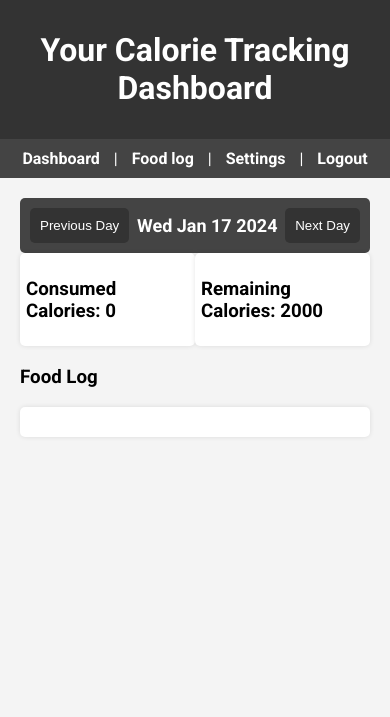
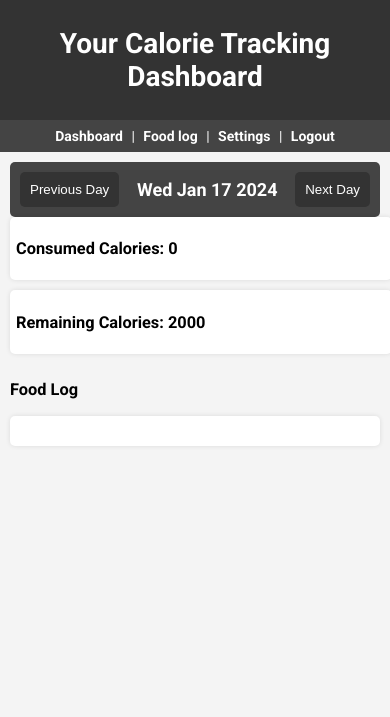
Before and after one commit to a-gohar/caloricology, a Django app: template server/caloricology/base/templates/base/foodlog.html in a window 390 px wide. Shown: the top 717 px of the page. Run offline with Django 3.2, Linux system fonts and the light colour scheme; the template is opened without the code that fills it, so the values that code supplies are empty.

Commit message:
Mobile changes

```diff
--- a/server/caloricology/base/static/foodstyles.css
+++ b/server/caloricology/base/static/foodstyles.css
@@ -153,6 +153,7 @@
            position: fixed;
            bottom: 0;
            width: 100%;
+           font-size: 14px
        }
 
        #popup-form #close-btn {
@@ -162,3 +163,36 @@
            font-size: 18px;
            cursor: pointer;
        }
+       @media only screen and (max-width: 600px) {
+        body {
+            font-size: 14px;
+        }
+
+        header, nav {
+            padding: 8px;
+        }
+
+        nav a {
+            margin: 0 5px;
+            font-size: 14px;
+        }
+
+        main {
+            padding: 10px;
+        }
+
+        .calorie-summary {
+            flex-direction: column;
+            margin-bottom: 10px;
+        }
+
+        .calorie-summary div {
+            width: 100%;
+            margin-bottom: 10px;
+        }
+
+        #weightChart {
+            max-width: 100%;
+            height: auto;
+        }
+    }
--- a/server/caloricology/base/templates/base/dashboard.html
+++ b/server/caloricology/base/templates/base/dashboard.html
@@ -2,7 +2,7 @@
 <html lang="en">
 <head>
     <meta charset="UTF-8">
-    <meta name="viewport" content="width=device-width, initial-scale=1.0">
+    <meta name="viewport" content="width=device-width, initial-scale=1.0, maximum-scale=1.0, user-scalable=no">
     <title>Your Calorie Tracking Dashboard</title>
     {% load static %}
     <link rel="stylesheet" type="text/css" href="{% static 'foodstyles.css' %}">
@@ -33,7 +33,7 @@
         <!-- Add more content and features specific to your calorie tracking dashboard -->
     </main>
     <footer>
-        <p>&copy; 2024 Your Calorie Tracking App</p>
+        <p>&copy; Footer </p>
     </footer>
 </body>
 <script src="https://cdn.jsdelivr.net/npm/chart.js"></script>
--- a/server/caloricology/base/templates/base/foodlog.html
+++ b/server/caloricology/base/templates/base/foodlog.html
@@ -3,8 +3,8 @@
 <head>
     <link href="https://fonts.googleapis.com/css?family=Roboto:400,700&display=swap" rel="stylesheet">
     <meta charset="UTF-8">
-    <meta name="viewport" content="width=device-width, initial-scale=1.0">
-    <title>Your Calorie Tracking Dashboard</title>
+    <meta name="viewport" content="width=device-width, initial-scale=1.0, maximum-scale=1.0, user-scalable=no">
+    <title>Foodlog</title>
     {% load static %}
     <link rel="stylesheet" type="text/css" href="{% static 'foodstyles.css' %}">
     <link rel=”stylesheet” href=”https://unpkg.com/material-components-web/dist/material-components-web.min.css">
--- a/server/caloricology/requirements.txt
+++ b/server/caloricology/requirements.txt
@@ -4,8 +4,7 @@ asgiref==3.7.2
 Babel==2.12.1
 Beaker==1.12.1
 beautifulsoup4==4.12.2
-blivet==3.8.2
-blivet-gui==2.4.2
+
 Brlapi==0.8.5
 cached-property==1.5.2
 certifi==2023.5.7
```
Also changed, not shown: 1 other file.
